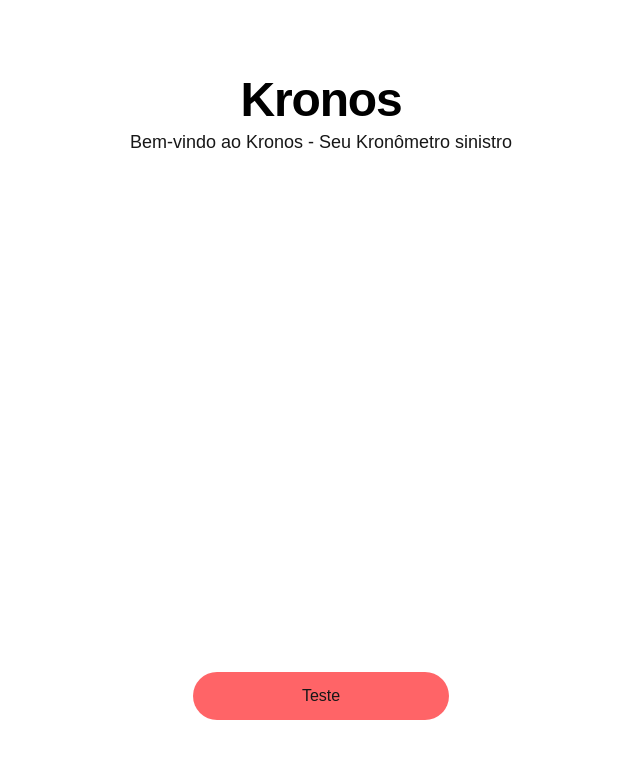
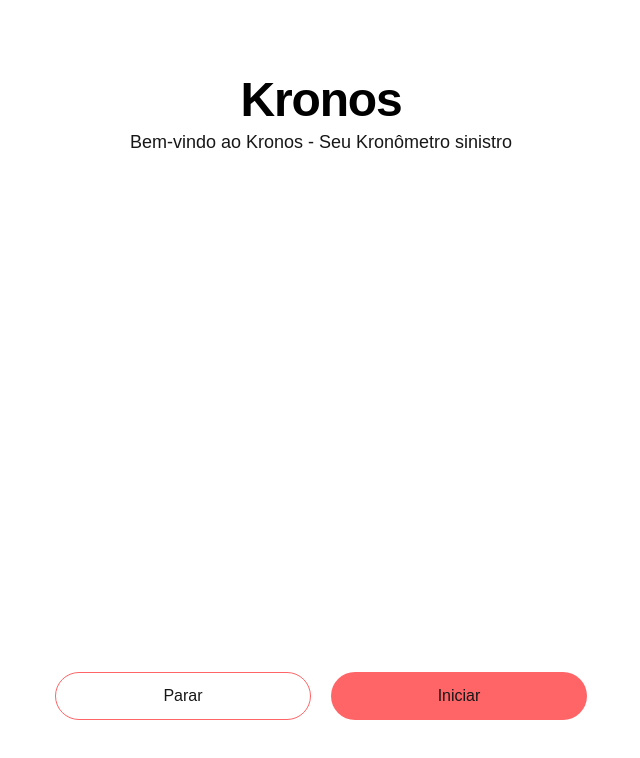
Before and after one commit to gusttavokr/kronos, a Next.js app in the folder frontend/kronos/: page / in a window 1280 px wide. Shown: the top 758 px of the page, without its empty margins (319-959 px from the left). Built offline with nearby package versions, Linux system fonts and the light colour scheme.

Commit message:
:sparkles: feat: button state

```diff
--- a/frontend/kronos/app/page.tsx
+++ b/frontend/kronos/app/page.tsx
@@ -1,7 +1,7 @@
 import Image from "next/image";
 
 import Header from "./layout/header";
-import ButtonPrimary from "./shared/button";
+import ButtonPrimary, { buttonType } from "./shared/button";
 
 export default function Home() {
   return (
@@ -74,9 +74,8 @@ export default function Home() {
         <Header></Header>
 
         <div className="flex gap-5">
-
-          {/* <ButtonPrimary></ButtonPrimary> */}
-          <ButtonPrimary title={"Teste"}/>
+          <ButtonPrimary title={"Parar"} type={buttonType.SECUNDARY}/>
+          <ButtonPrimary title={"Iniciar"} type={buttonType.PRIMARY}/>
         </div>
       </main>
     </div>
--- a/frontend/kronos/app/shared/button.tsx
+++ b/frontend/kronos/app/shared/button.tsx
@@ -1,7 +1,26 @@
-export default function ButtonPrimary( props:any ) {
+export enum buttonType{
+    PRIMARY,
+    SECUNDARY
+}
+interface buttonProps{
+    title: string,
+    type: buttonType,
+}
+
+export function typeButton(props:buttonProps): string{
+    if (props.type == buttonType.PRIMARY){
+        return "bg-red-400 rounded-3xl px-5 h-12 w-64 cursor-pointer"
+    }
+
+    return "border border-red-400 rounded-3xl px-5 h-12 w-64 cursor-pointer"
+}
+
+export default function ButtonPrimary( props:buttonProps ) {
+
+    const result = typeButton(props);
 
     return (
-        <button className="bg-red-400 rounded-3xl px-5 h-12 w-64 cursor-pointer">
+        <button className={result}>
             <a>{props.title}</a>
         </button>
     )
```
